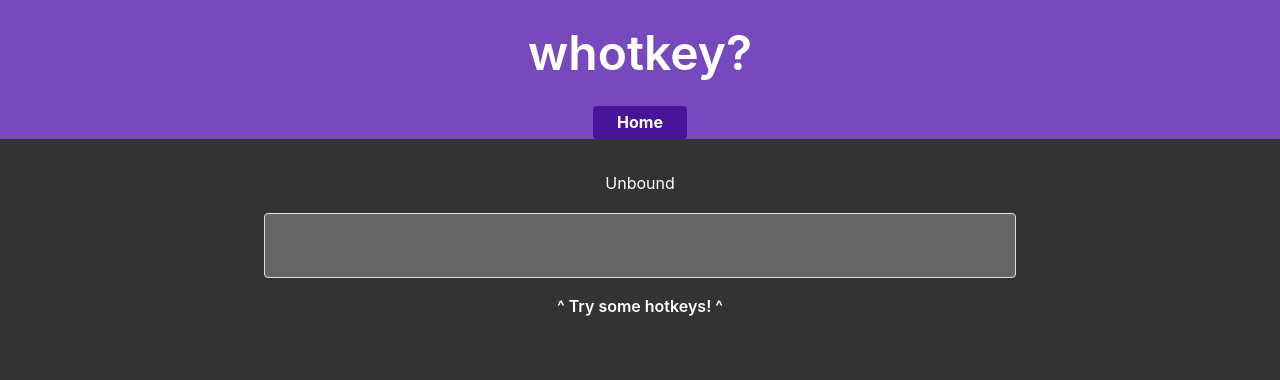
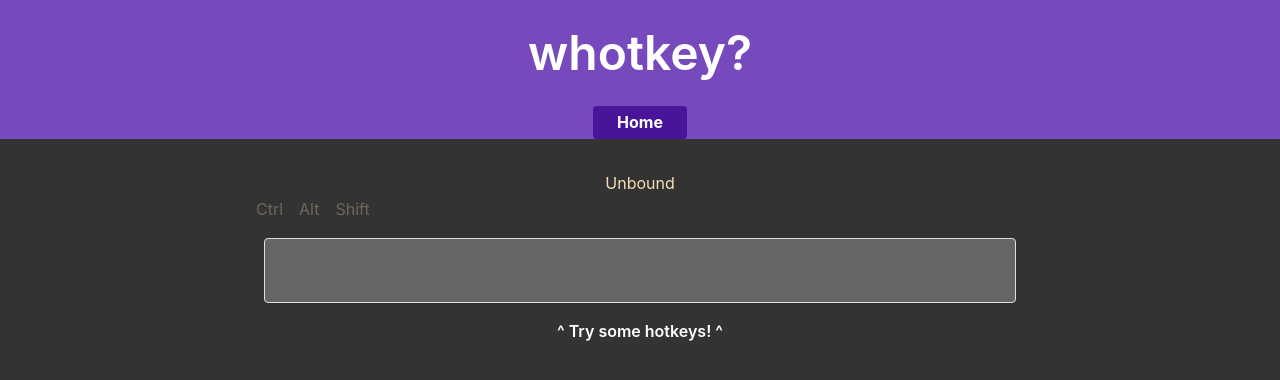
Before and after one commit to FarrenRE/whathotkey, a React (Create React App) app: page / in a window 1280 px wide. Shown: the top 380 px of the page. Built offline with nearby package versions, Linux system fonts and the light colour scheme; what miragejs, txtgen would draw is missing.

Commit message:
KeyDisplay modifier highlight feature - toggle data-active in js and provide highlight styles in scss

```diff
--- a/src/features/keys/KeyDisplay.js
+++ b/src/features/keys/KeyDisplay.js
@@ -33,7 +33,25 @@ export const KeyDisplay = () => {
   return (
     <section className={styles.section}>
       <div className={styles.keyDisplay}>
-        {renderHotkeyDescription()}
+        <div className={styles.description}>
+          {renderHotkeyDescription()}
+        </div>
+        <div className={styles.modifiers}>
+          <span
+            className={styles.modifier}
+            data-active={activeKey.ctrlKey}>
+            Ctrl
+          </span>
+          <span
+            className={styles.modifier}
+            data-active={activeKey.altKey}>
+            Alt
+          </span>          <span
+            className={styles.modifier}
+            data-active={activeKey.shiftKey}>
+            Shift
+          </span>
+        </div>
       </div>
     </section>
   )
--- a/src/features/keys/KeyDisplay.module.scss
+++ b/src/features/keys/KeyDisplay.module.scss
@@ -1,3 +1,5 @@
+$color-1: wheat;
+
 .section {
   margin-top: 1rem;
   padding: 1rem;
@@ -5,22 +7,29 @@
 }
 
 .description {
-  color: wheat;
+  color: $color-1;
 }
 
 .modifiers {
-  opacity: 0.6;
+  display: flex;
+  flex-flow: row nowrap;
+  justify-content: space-evenly;
 }
 
-.form {
-
+.modifier {
+  color: $color-1;
+  opacity: 0.3;
+  transition: .25s all;
+  &[data-active="true"] {
+    opacity: 1;
+  }
 }
 
-.form label {
-  color: wheat;
+@media (min-width: 768px) {
+  .modifiers {
+    justify-content: flex-start
+  }
+  .modifier:not(:last-of-type) {
+    margin-right: 1rem;
+  }
 }
-
-.form textarea {
-  color: white;
-  text-align: center;
-}
```
